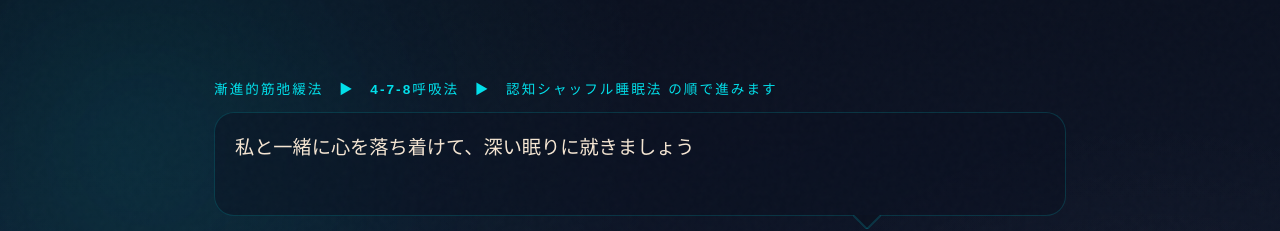
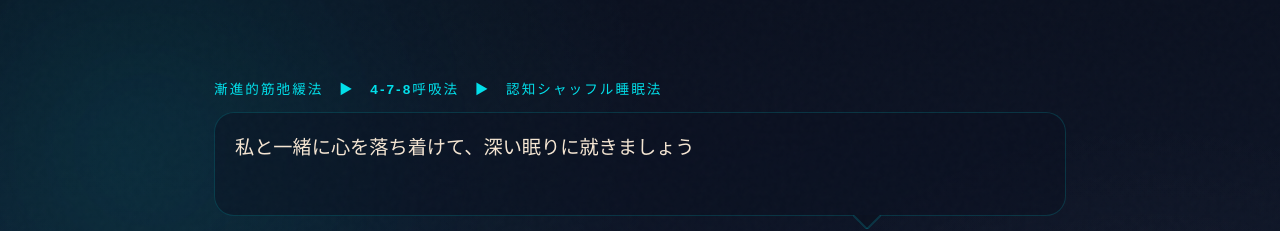
Before and after one commit to shin1007/sleep-guide-moca, a React (Vite) app: page / in a window 1280 px wide. Shown: the top 231 px of the page. Built offline with nearby package versions, Linux system fonts and the light colour scheme; a web font is replaced by a local one.

Commit message:
文言調整

```diff
--- a/src/App.tsx
+++ b/src/App.tsx
@@ -990,7 +990,7 @@ export default function App() {
 
       <section className="main-content">
         <div className="speech-section">
-          <div className="stage-label">{activeTrack ? getStageLabel(activeTrack.stage) : '漸進的筋弛緩法　▶　4-7-8呼吸法　▶　認知シャッフル睡眠法 の順で進みます'}</div>
+          <div className="stage-label">{activeTrack ? getStageLabel(activeTrack.stage) : '漸進的筋弛緩法　▶　4-7-8呼吸法　▶　認知シャッフル睡眠法'}</div>
           <div className="speech-text">{activeTrack?.speechContent ?? '私と一緒に心を落ち着けて、深い眠りに就きましょう'}</div>
         </div>
 
```
Also changed, not shown: 1 other file (tests, documents, lock files or other folders).
